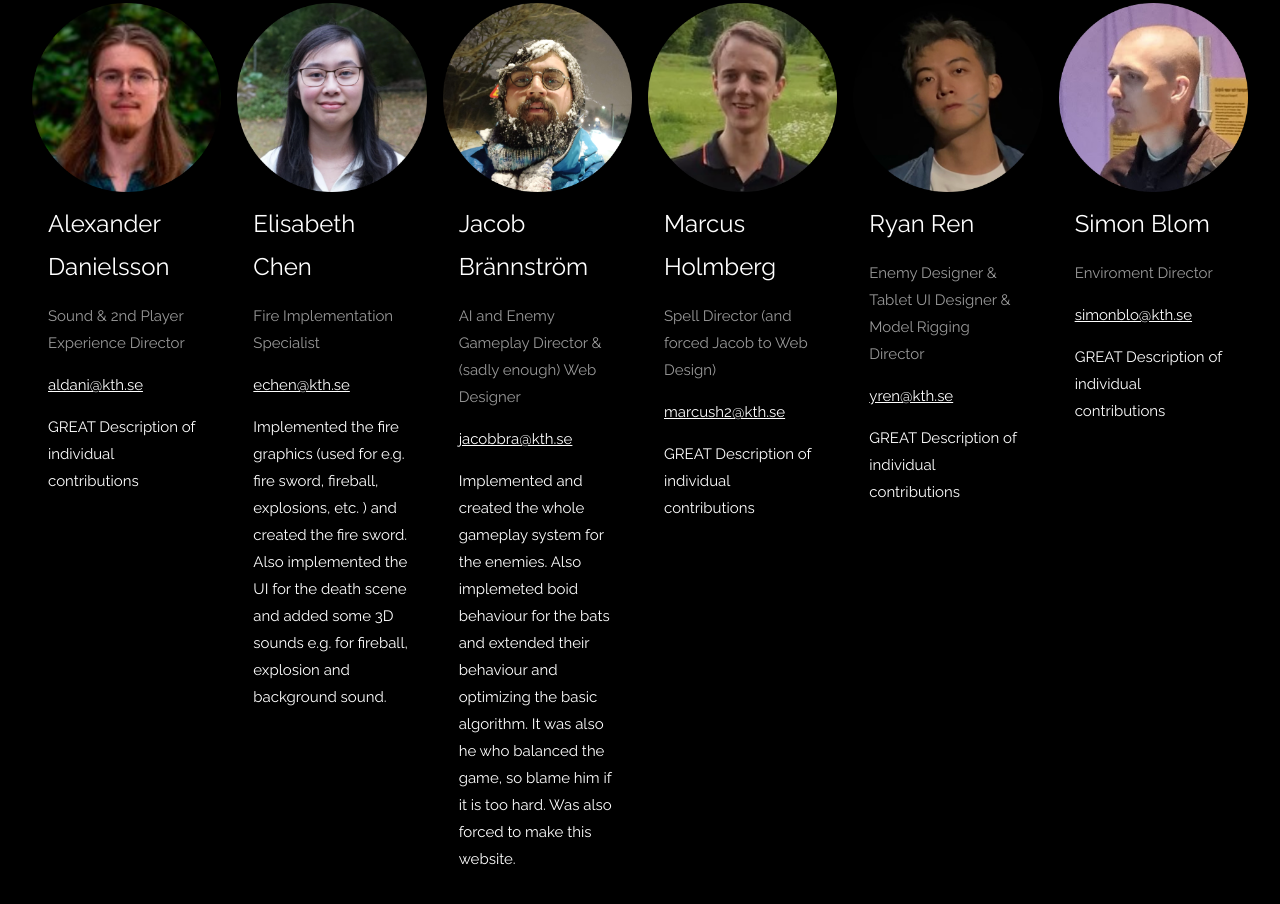
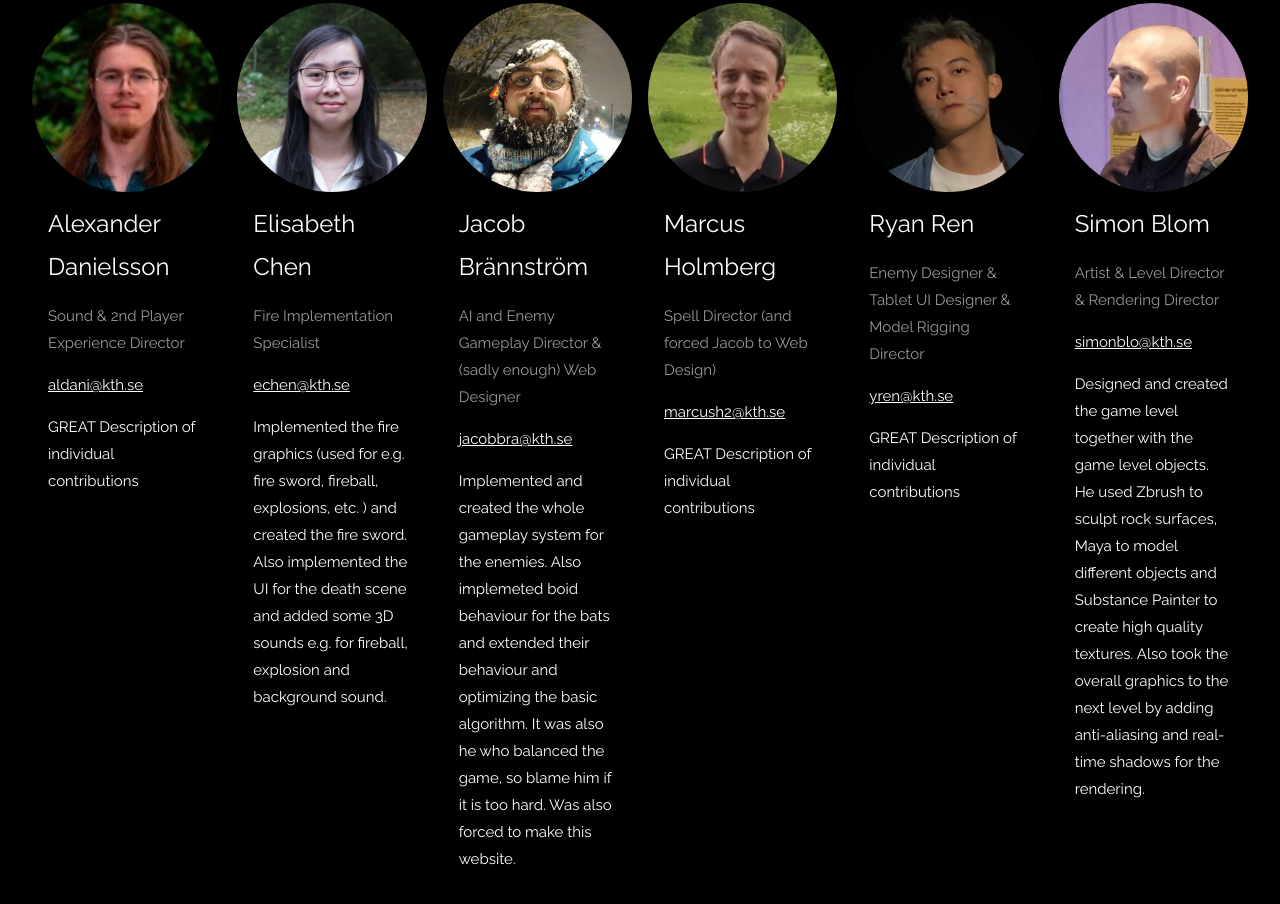
Before and after one commit to AGIGroup8/AGIGroup8.github.io, a plain HTML site: page index.html in a window 1280 px wide. Shown: the part 4309-5213 px from the top of the page. Drawn offline with nearby package versions, Linux system fonts and the light colour scheme.

Commit message:
Updated title and contribution

```diff
--- a/index.html
+++ b/index.html
@@ -288,9 +288,12 @@
           <img src="img/profile/s.png" alt="Simon Blom" style="width:100%">
           <div class="w3-container">
             <h3>Simon Blom</h3>
-            <p class="w3-opacity">Enviroment Director</p>
+            <p class="w3-opacity">Artist & Level Director & Rendering Director</p>
             <a id="SEmail" href=""></a>
-            <p>GREAT Description of individual contributions</p>
+            <p>Designed and created the game level together with the game level objects. He used Zbrush to sculpt
+              rock surfaces, Maya to model different objects and Substance Painter to create high quality
+              textures. Also took the overall graphics to the next level by adding anti-aliasing and real-time
+              shadows for the rendering.</p>
           </div>
         </div>
       </div>
```
